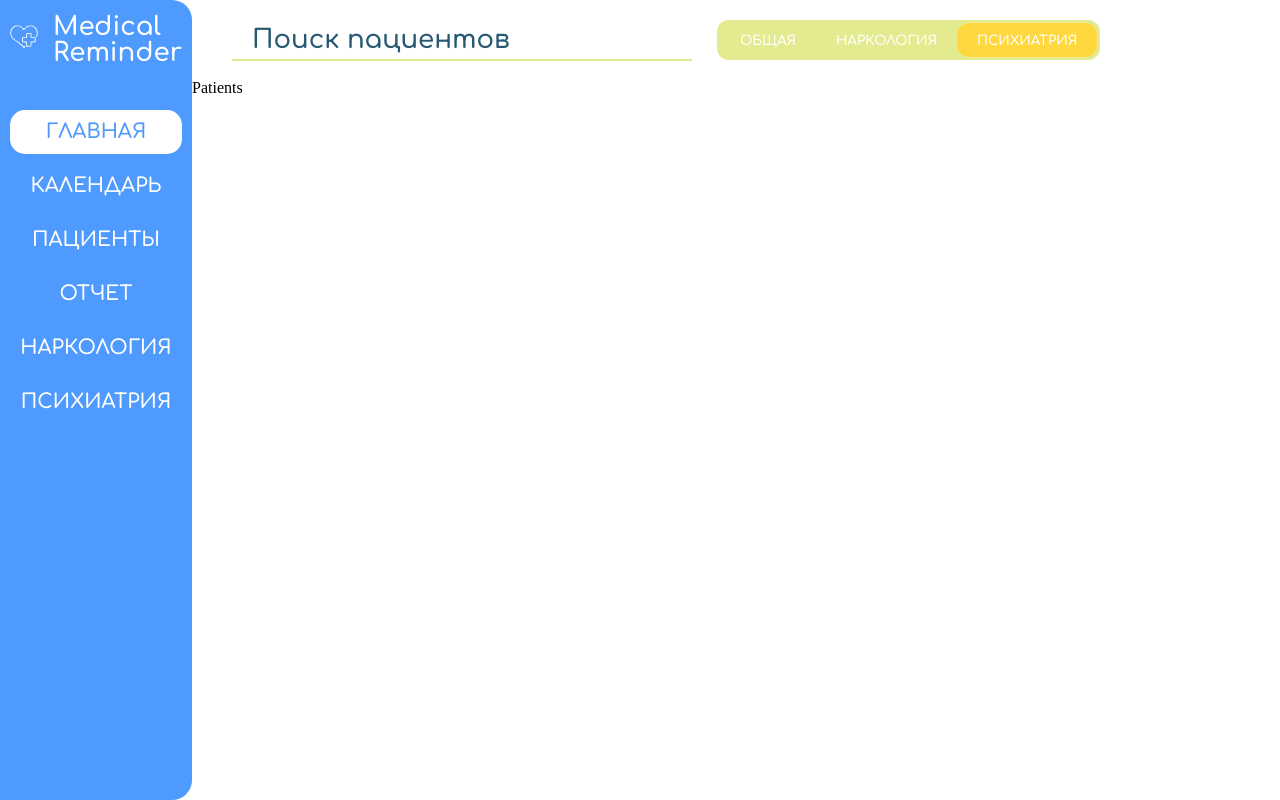
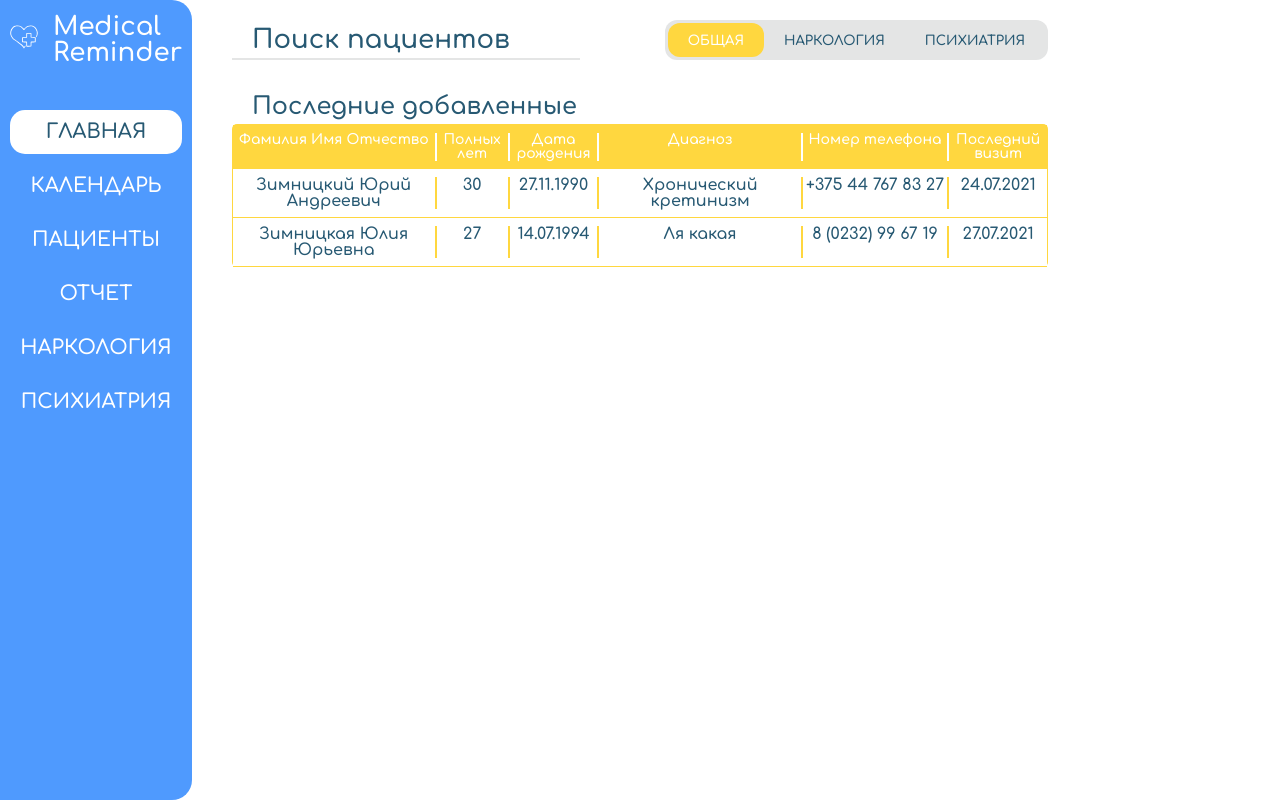
Before and after one commit to ZimnitskiYury/med-service-reminder, a React app: page /patients in a window 1280 px wide. Built offline with nearby package versions, Linux system fonts and the light colour scheme.

Commit message:
Add Last Added

```diff
--- a/package.json
+++ b/package.json
@@ -57,13 +57,16 @@
     "@material-ui/core": "^4.12.3",
     "@material-ui/icons": "^4.11.2",
     "classnames": "^2.3.1",
+    "formik": "^2.2.9",
+    "prop-types": "^15.7.2",
     "react": "^17.0.2",
     "react-dom": "^17.0.2",
     "react-redux": "^7.2.4",
     "react-router-dom": "^5.2.0",
     "redux": "^4.1.0",
     "redux-devtools-extension": "^2.13.9",
-    "redux-saga": "^1.1.3"
+    "redux-saga": "^1.1.3",
+    "yup": "^0.32.9"
   },
   "lint-staged": {
     "*.{jsx,js}": "eslint --cache --fix",
--- a/src/modules/header/components/Header/header.css
+++ b/src/modules/header/components/Header/header.css
@@ -1,22 +1,23 @@
 .header {
   position: fixed;
   top: 0;
+  right: 15%;
   left: 15%;
 
   display: flex;
   align-items: center;
   box-sizing: border-box;
-  width: 100vw;
+  width: 70%;
   height: 80px;
   padding: 10px 40px;
 
   font-size: 28px;
   font-family: "Comfortaa", cursive;
-  column-gap: 25px;
+  column-gap: 85px;
 }
 
 .header__search {
-  width: 35%;
+  width: 55%;
   height: 40px;
   padding: 0 20px;
 
@@ -25,7 +26,7 @@
   color: #275973;
 
   border: none;
-  border-bottom: 2px solid #e3ea90;
+  border-bottom: 2px solid #e4e5e5;
   outline: none;
 }
 .header__search::placeholder {
@@ -36,9 +37,10 @@
   align-items: center;
   box-sizing: border-box;
   height: 40px;
+  margin-left: auto;
   padding: 0 3px;
 
-  background-color: #e3ea90;
+  background-color: #e4e5e5;
   border-radius: 12px;
 }
 .header__specialization-button {
@@ -47,7 +49,7 @@
   padding: 0 20px;
 
   font-family: "Comfortaa", cursive;
-  color: white;
+  color: #275973;
   text-transform: uppercase;
 
   background-color: transparent;
@@ -58,6 +60,41 @@
   color: #e3582d;
 }
 .header__specialization-button_active {
+  color: white;
+
   background-color: #ffd73f;
   border-radius: 12px;
 }
+.header__calendar-mode {
+  display: flex;
+  align-items: center;
+  box-sizing: border-box;
+  height: 40px;
+  margin-left: auto;
+  padding: 0 3px;
+
+  background-color: #e4e5e5;
+  border-radius: 12px;
+}
+.header__calendar-button {
+  box-sizing: border-box;
+  height: 34px;
+  padding: 0 20px;
+
+  font-family: "Comfortaa", cursive;
+  color: #275973;
+  text-transform: uppercase;
+
+  background-color: transparent;
+  border: none;
+  outline: none;
+}
+.header__calendar-button_active {
+  color: white;
+
+  background-color: #ffd73f;
+  border-radius: 12px;
+}
+.header__calendar-button:hover {
+  color: #e3582d;
+}
--- a/src/modules/header/components/Header/header.jsx
+++ b/src/modules/header/components/Header/header.jsx
@@ -1,21 +1,70 @@
-import * as React from 'react';
+import React, { useState, useEffect } from 'react';
 import classNames from 'classnames';
-
+import { useLocation } from 'react-router-dom';
 import useInput from 'common/hooks/inputHook';
 
 import './header.css';
 
 
-function Specialization() {
+function CalendarMode() {
+  return (
+    <div className={classNames('header__calendar-mode')}>
+      <button
+        type="button"
+        className={classNames(
+          'header__calendar-button',
+          { 'header__calendar-button_active': true },
+        )}
+      >
+        Дни
+      </button>
+      <button
+        type="button"
+        className={classNames(
+          'header__calendar-button',
+          { 'header__calendar-button_active': false },
+        )}
+      >
+        Месяцы
+      </button>
+      <button
+        type="button"
+        className={classNames(
+          'header__calendar-button',
+          { 'header__calendar-button_active': false },
+        )}
+      >
+        Годы
+      </button>
+    </div>
+  );
+}
+function SpecializationMode() {
   return (
     <div className={classNames('header__specialization')}>
-      <button type="button" className={classNames('header__specialization-button')}>Общая</button>
-      <button type="button" className={classNames('header__specialization-button')}>Наркология</button>
       <button
         type="button"
         className={classNames(
           'header__specialization-button',
-          'header__specialization-button_active',
+          { 'header__specialization-button_active': true },
+        )}
+      >
+        Общая
+      </button>
+      <button
+        type="button"
+        className={classNames(
+          'header__specialization-button',
+          { 'header__specialization-button_active': false },
+        )}
+      >
+        Наркология
+      </button>
+      <button
+        type="button"
+        className={classNames(
+          'header__specialization-button',
+          { 'header__specialization-button_active': false },
         )}
       >
         Психиатрия
@@ -32,10 +81,28 @@ function Search() {
 }
 
 function Header() {
+  const location = useLocation();
+  const [
+    component,
+    setComponent,
+  ] = useState(<div>In construction</div>);
+
+  useEffect(
+    () => {
+      switch (location.pathname) {
+        case '/dashboard':
+        case '/patients': { setComponent(<SpecializationMode />); break; }
+        case '/calendar': { setComponent(<CalendarMode />); break; }
+        default: { setComponent(<div>In construction</div>); break; }
+      }
+    },
+    [location.pathname],
+  );
+
   return (
     <header className={classNames('header')}>
       <Search />
-      <Specialization />
+      {component}
     </header>
   );
 }
--- a/src/modules/patients/components/Patients/patients.css
+++ b/src/modules/patients/components/Patients/patients.css
@@ -1,3 +1,104 @@
 .patients {
   display: flex;
+  flex-direction: column;
+  padding: 10px 40px;
+
+  font-family: "Comfortaa", cursive;
 }
+.patients__last-added {
+  display: flex;
+  flex-direction: column;
+  box-sizing: border-box;
+  width: 100%;
+
+  border: 1px solid #ffd73f;
+  border-bottom: none;
+  border-radius: 5px;
+}
+.patients__last-added-title {
+  padding: 5px 20px;
+
+  font-size: 24px;
+  color: #275973;
+}
+.patients__last-added-header {
+  display: flex;
+  flex-direction: row;
+  justify-content: center;
+  padding: 8px 0;
+
+  font-size: 14px;
+  text-align: center;
+  color: #ffffff;
+
+  background-color: #ffd73f;
+}
+.patients__last-added-credentials {
+  width: 25%;
+
+  border-right: 2px solid #ffffff;
+}
+.patients__last-added-age {
+  width: 9%;
+
+  border-right: 2px solid #ffffff;
+}
+.patients__last-added-birthdate {
+  width: 11%;
+
+  border-right: 2px solid #ffffff;
+}
+.patients__last-added-diagnosis {
+  width: 25%;
+
+  border-right: 2px solid #ffffff;
+}
+.patients__last-added-phone {
+  width: 18%;
+
+  border-right: 2px solid #ffffff;
+}
+.patients__last-added-visit {
+  width: 12%;
+}
+.last-added__patient {
+  display: flex;
+  flex-direction: row;
+  justify-content: center;
+  padding: 8px 0;
+
+  font-size: 16px;
+  text-align: center;
+  color: #275973;
+
+  background-color: #ffffff;
+  border-bottom: 1px solid #ffd73f;
+}
+.last-added__patient-credentials {
+  width: 25%;
+
+  border-right: 2px solid #ffd73f;
+}
+.last-added__patient-age {
+  width: 9%;
+
+  border-right: 2px solid #ffd73f;
+}
+.last-added__patient-birthdate {
+  width: 11%;
+
+  border-right: 2px solid #ffd73f;
+}
+.last-added__patient-diagnosis {
+  width: 25%;
+
+  border-right: 2px solid #ffd73f;
+}
+.last-added__patient-phone {
+  width: 18%;
+
+  border-right: 2px solid #ffd73f;
+}
+.last-added__patient-visit {
+  width: 12%;
+}
--- a/src/modules/patients/components/Patients/patients.jsx
+++ b/src/modules/patients/components/Patients/patients.jsx
@@ -1,15 +1,74 @@
 import * as React from 'react';
+import PropTypes from 'prop-types';
+
 import classNames from 'classnames';
 
 import './patients.css';
 
 
+const patientTemp = [
+  {
+    credentials: 'Зимницкий Юрий Андреевич',
+    age: 30,
+    birthdate: '27.11.1990',
+    diagnosis: 'Хронический кретинизм',
+    phone: '+375 44 767 83 27',
+    visit: '24.07.2021',
+  },
+  {
+    credentials: 'Зимницкая Юлия Юрьевна',
+    age: 27,
+    birthdate: '14.07.1994',
+    diagnosis: 'Ля какая',
+    phone: '8 (0232) 99 67 19',
+    visit: '27.07.2021',
+  },
+];
+
+function LastAdded({ patient }) {
+  return (
+    <div className={classNames('last-added__patient')}>
+      <div className={classNames('last-added__patient-credentials')}>{patient.credentials}</div>
+      <div className={classNames('last-added__patient-age')}>{patient.age}</div>
+      <div className={classNames('last-added__patient-birthdate')}>{patient.birthdate}</div>
+      <div className={classNames('last-added__patient-diagnosis')}>{patient.diagnosis}</div>
+      <div className={classNames('last-added__patient-phone')}>{patient.phone}</div>
+      <div className={classNames('last-added__patient-visit')}>{patient.visit}</div>
+    </div>
+  );
+}
 function Patients() {
   return (
     <section className={classNames('patients')}>
-      Patients
+      <p className={classNames('patients__last-added-title')}>Последние добавленные</p>
+      <div id="last-added" className={classNames('patients__last-added')}>
+        <div className={classNames('patients__last-added-header')}>
+          <div className={classNames('patients__last-added-credentials')}>Фамилия Имя Отчество</div>
+          <div className={classNames('patients__last-added-age')}>Полных лет</div>
+          <div className={classNames('patients__last-added-birthdate')}>Дата рождения</div>
+          <div className={classNames('patients__last-added-diagnosis')}>Диагноз</div>
+          <div className={classNames('patients__last-added-phone')}>Номер телефона</div>
+          <div className={classNames('patients__last-added-visit')}>Последний визит</div>
+        </div>
+        {
+          patientTemp.map((
+            patient, index,
+          ) => <LastAdded key={index} patient={patient} />)
+        }
+      </div>
     </section>
   );
 }
 
+LastAdded.propTypes = {
+  patient: PropTypes.shape({
+    credentials: PropTypes.string.isRequired,
+    age: PropTypes.number.isRequired,
+    birthdate: PropTypes.string.isRequired,
+    visit: PropTypes.string.isRequired,
+    phone: PropTypes.string.isRequired,
+    diagnosis: PropTypes.string.isRequired,
+  }).isRequired,
+};
+
 export default Patients;
--- a/src/modules/sidebar/components/Menu/menu.css
+++ b/src/modules/sidebar/components/Menu/menu.css
@@ -22,13 +22,17 @@
 .menu__link:hover {
   padding: 12px 0;
 
-  background-color: #275973;
+  color: #275973;
+
+  background-color: #e4e5e5;
   border-radius: 15px;
+
+  transition: all 0.2s ease-in-out;
 }
 .menu__link_active {
   padding: 12px 0;
 
-  color: #4f99fe;
+  color: #275973;
 
   background-color: white;
   border-radius: 15px;
@@ -36,8 +40,6 @@
 .menu__link_active:hover {
   padding: 12px 0;
 
-  color: #4f99fe;
-
   background-color: white;
   border-radius: 15px;
 }
--- a/src/styles/colorConstants.css
+++ b/src/styles/colorConstants.css
@@ -6,7 +6,7 @@
 }
 
 .color-secondary-2 {
-  color: #e3ea90;
+  color: #e4e5e5;
 }
 .color-secondary-3 {
   color: #ffd73f;
--- a/src/styles/reset.css
+++ b/src/styles/reset.css
@@ -2,47 +2,141 @@
    v2.0 | 20110126
    License: none (public domain)
 */
-
-html, body, div, span, applet, object, iframe,
-h1, h2, h3, h4, h5, h6, p, blockquote, pre,
-a, abbr, acronym, address, big, cite, code,
-del, dfn, em, img, ins, kbd, q, s, samp,
-small, strike, strong, sub, sup, tt, var,
-b, u, i, center,
-dl, dt, dd, ol, ul, li,
-fieldset, form, label, legend,
-table, caption, tbody, tfoot, thead, tr, th, td,
-article, aside, canvas, details, embed,
-figure, figcaption, footer, header, hgroup,
-menu, nav, output, ruby, section, summary,
-time, mark, audio, video {
+html {
+  box-sizing: border-box;
+}
+html,
+body,
+div,
+span,
+applet,
+object,
+iframe,
+h1,
+h2,
+h3,
+h4,
+h5,
+h6,
+p,
+blockquote,
+pre,
+a,
+abbr,
+acronym,
+address,
+big,
+cite,
+code,
+del,
+dfn,
+em,
+img,
+ins,
+kbd,
+q,
+s,
+samp,
+small,
+strike,
+strong,
+sub,
+sup,
+tt,
+var,
+b,
+u,
+i,
+center,
+dl,
+dt,
+dd,
+ol,
+ul,
+li,
+fieldset,
+form,
+label,
+legend,
+table,
+caption,
+tbody,
+tfoot,
+thead,
+tr,
+th,
+td,
+article,
+aside,
+canvas,
+details,
+embed,
+figure,
+figcaption,
+footer,
+header,
+hgroup,
+menu,
+nav,
+output,
+ruby,
+section,
+summary,
+time,
+mark,
+audio,
+video {
   margin: 0;
   padding: 0;
-	border: 0;
+
   font: inherit;
   font-size: 100%;
   vertical-align: baseline;
+
+  border: 0;
 }
 /* HTML5 display-role reset for older browsers */
-article, aside, details, figcaption, figure,
-footer, header, hgroup, menu, nav, section {
+article,
+aside,
+details,
+figcaption,
+figure,
+footer,
+header,
+hgroup,
+menu,
+nav,
+section {
   display: block;
 }
 body {
   line-height: 1;
 }
-ol, ul {
+ol,
+ul {
   list-style: none;
 }
-blockquote, q {
+blockquote,
+q {
   quotes: none;
 }
-blockquote:before, blockquote:after,
-q:before, q:after {
-	content: '';
+blockquote:before,
+blockquote:after,
+q:before,
+q:after {
+  content: "";
   content: none;
 }
 table {
   border-collapse: collapse;
   border-spacing: 0;
 }
+*,
+*:before,
+*:after {
+  box-sizing: inherit;
+}
+img {
+  max-width: 100%;
+  height: auto;
+}
```
Also changed, not shown: src/modules/login-page/components/LoginPage/loginPage.css (+8 -4 lines), src/modules/login-page/components/LoginPage/loginPage.jsx (+13 -4 lines), .eslintrc.js, 1 other file (tests, documents, lock files or other folders). Lines whose indentation alone changed are shown as unchanged.
